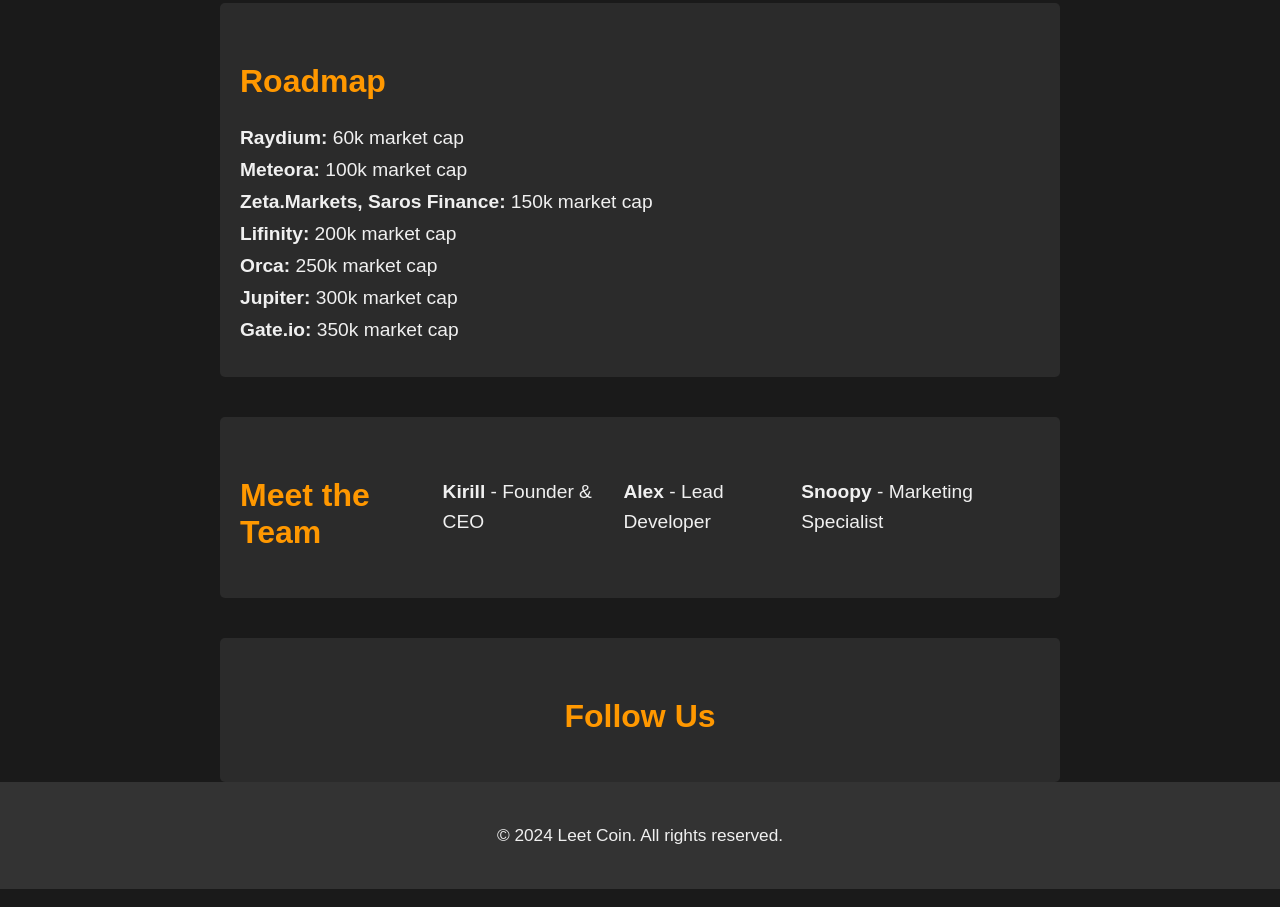
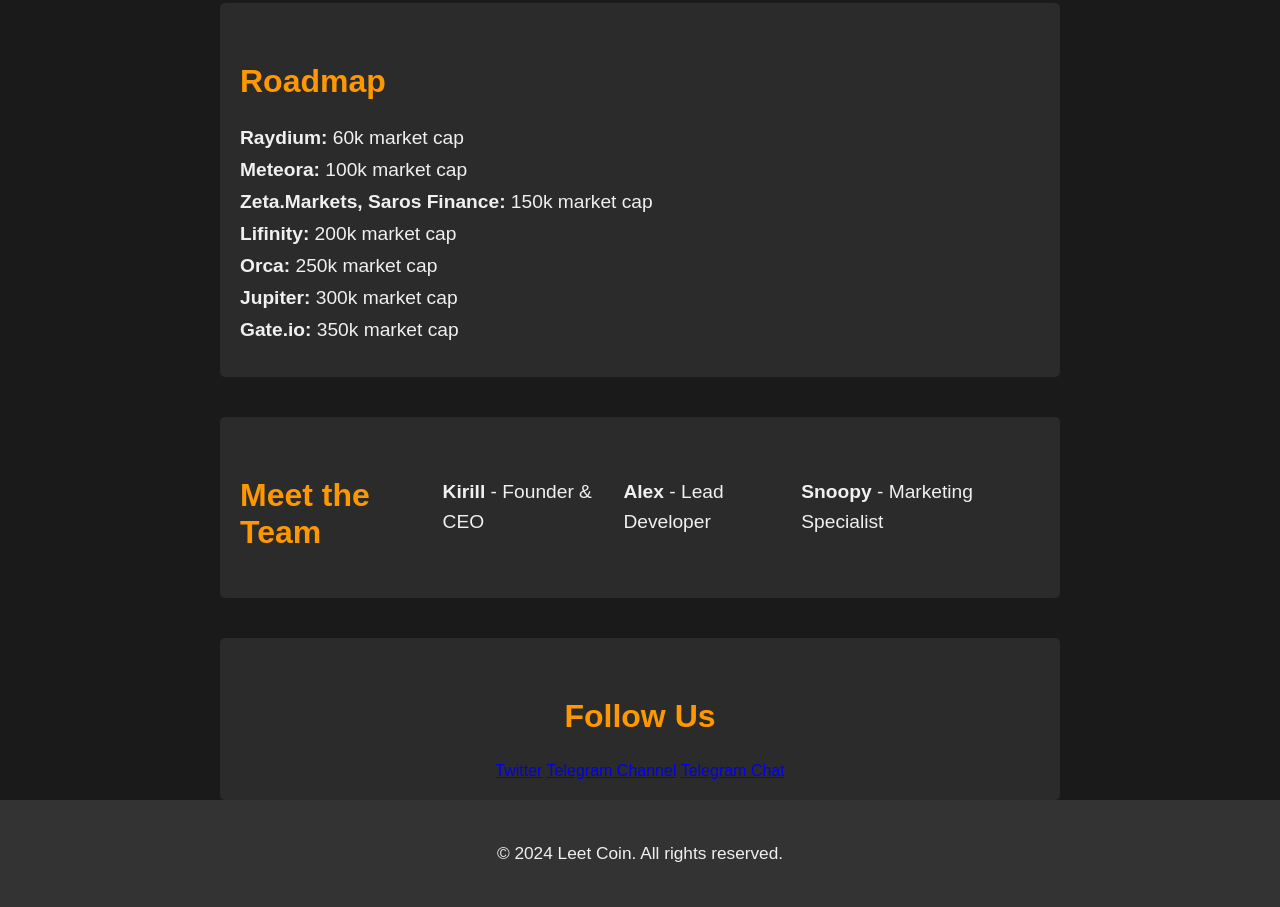
Before and after one commit to Leet-dev-coin/leetcoin, a plain HTML site: page index.html in a window 1280 px wide. Shown: the part 812-1719 px from the top of the page. Drawn offline with Linux system fonts and the light colour scheme; a script that the page names is missing.

Commit message:
Update index.html

```diff
--- a/index.html
+++ b/index.html
@@ -46,12 +46,13 @@
 
 <section class="social-media">
     <h2>Follow Us</h2>
-        <div class="social-icons">
-            <a href="https://x.com/LeetCoin63259" target="_blank"><alt="Twitter"></a>
-            <a href="https://t.me/l337coin" target="_blank"><alt="Telegram Channel"></a>
-            <a href="https://t.me/leetcoinchat" target="_blank"><alt="Telegram Chat"></a>
+    <div class="social-links">
+        <a href="https://x.com/LeetCoin63259" target="_blank">Twitter</a>
+        <a href="https://t.me/l337coin" target="_blank">Telegram Channel</a>
+        <a href="https://t.me/leetcoinchat" target="_blank">Telegram Chat</a>
     </div>
 </section>
+
 
     <footer>
         <p>&copy; 2024 Leet Coin. All rights reserved.</p>
```
Lines whose indentation alone changed are shown as unchanged.
